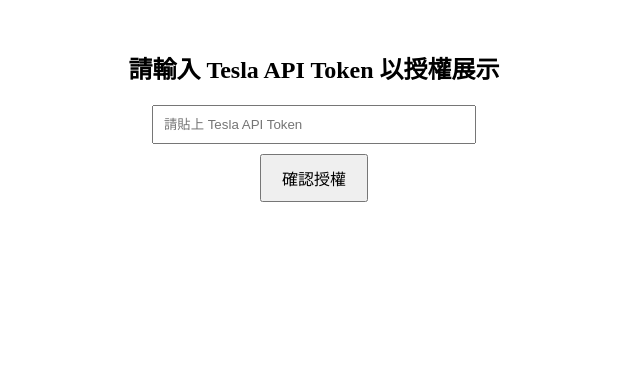
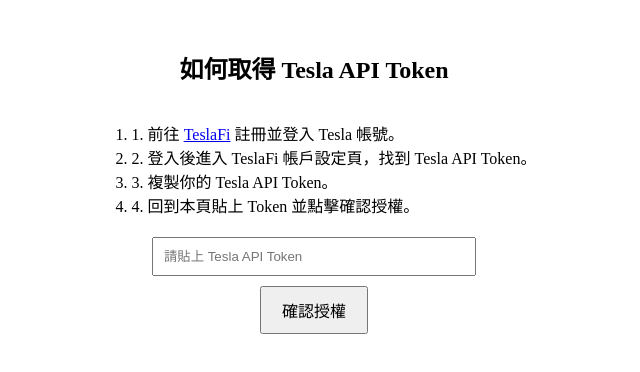
Before and after one commit to JCnTEA/CORN-PAPA-, a Next.js app: page / in a window 1280 px wide. Shown: the top 372 px of the page, without its empty margins (326-966 px from the left). Built offline with nearby package versions, Linux system fonts and the light colour scheme.

Commit message:
展示範例給車主看

```diff
--- a/pages/index.js
+++ b/pages/index.js
@@ -37,7 +37,13 @@
   if (!isAuthorized) {
     return (
       <div style={{ textAlign: 'center', marginTop: '50px' }}>
-        <h2>請輸入 Tesla API Token 以授權展示</h2>
+        <h2>如何取得 Tesla API Token</h2>
+        <ol style={{ textAlign: 'left', display: 'inline-block', textAlign: 'left', marginBottom: '20px' }}>
+          <li>1. 前往 <a href="https://www.teslafi.com/signup.php" target="_blank" rel="noopener noreferrer">TeslaFi</a> 註冊並登入 Tesla 帳號。</li>
+          <li>2. 登入後進入 TeslaFi 帳戶設定頁，找到 Tesla API Token。</li>
+          <li>3. 複製你的 Tesla API Token。</li>
+          <li>4. 回到本頁貼上 Token 並點擊確認授權。</li>
+        </ol>
         <form onSubmit={handleTokenSubmit}>
           <input
             type="text"
```
